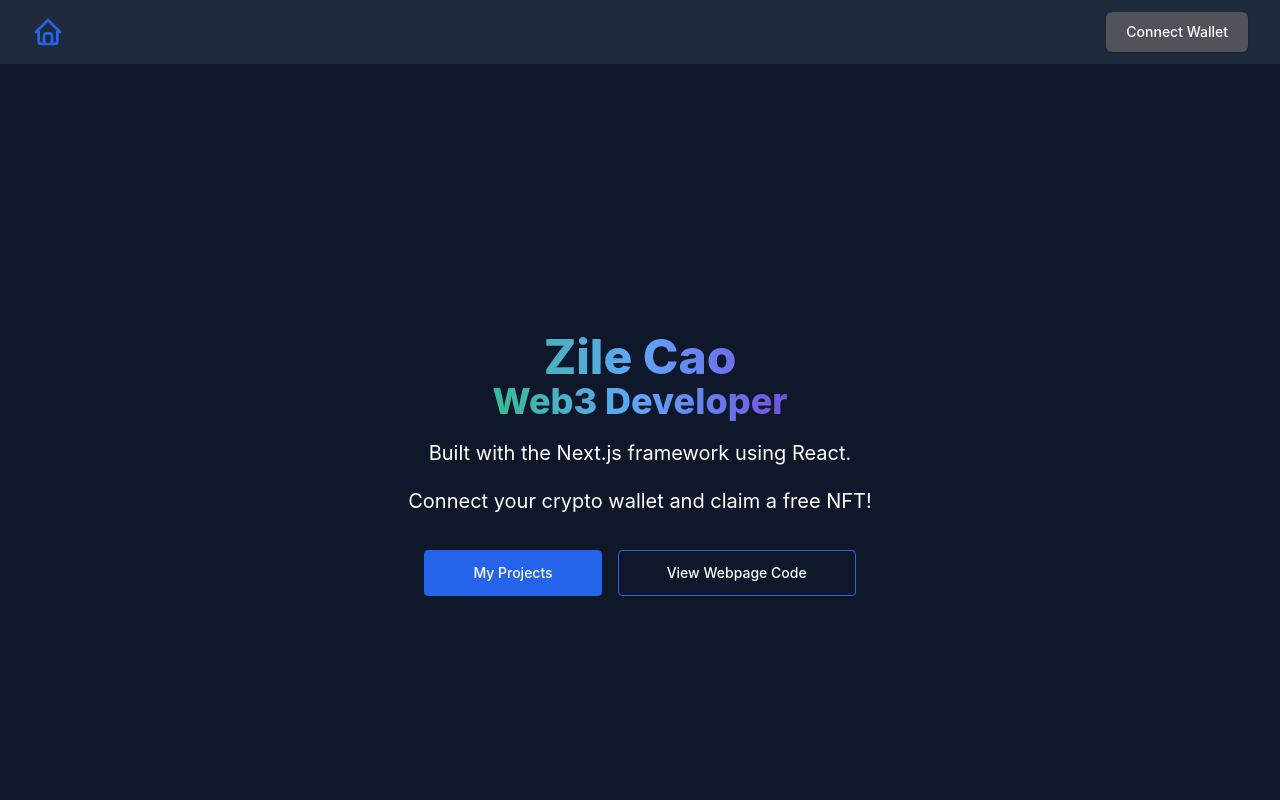
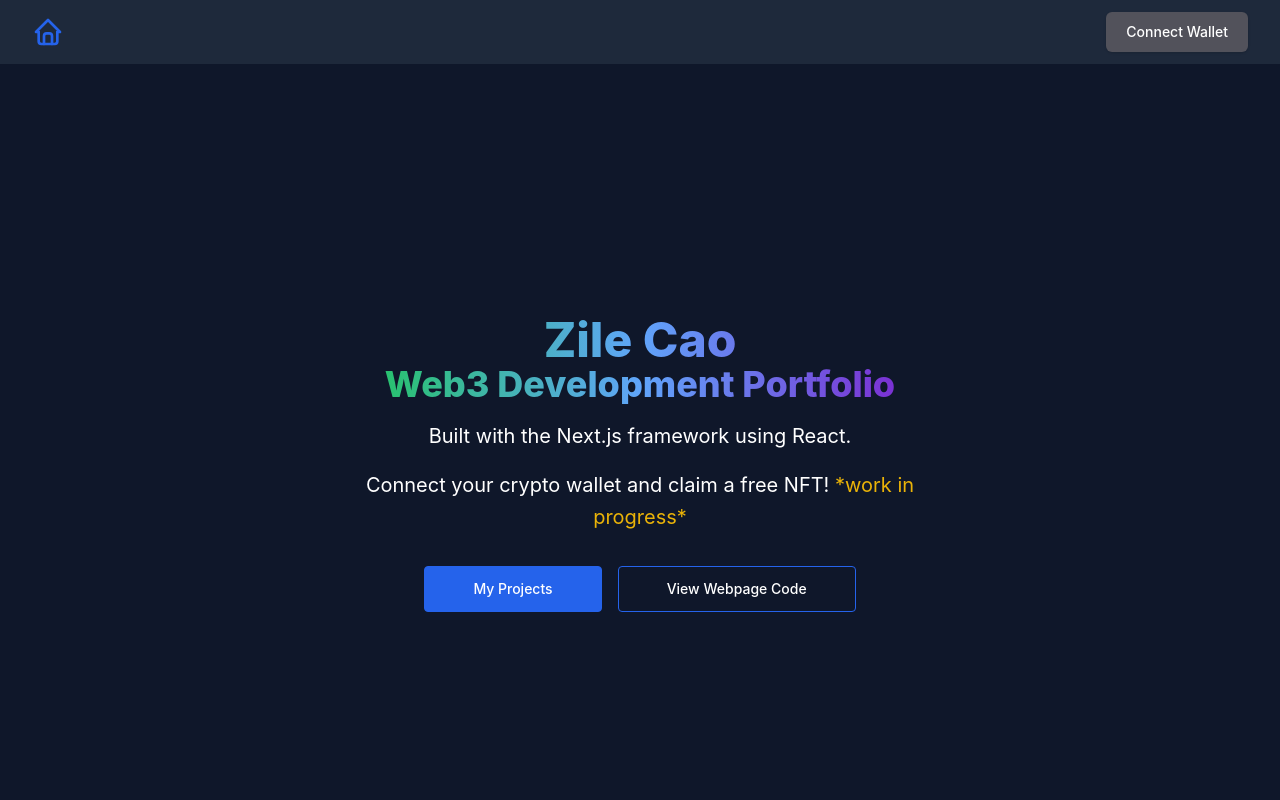
Before and after one commit to ZILECAO/GroupBy, a Next.js app: page / in a window 1280 px wide. Shown: the top 800 px of the page. Built offline with nearby package versions, Linux system fonts and the light colour scheme.

Commit message:
touched homepage up- added work in progress for NFT claim and changed headline

```diff
--- a/pages/index.js
+++ b/pages/index.js
@@ -44,7 +44,7 @@ export default function Home() {
           </h1>
 
           <h1 class="text-2xl font-extrabold text-transparent sm:text-4xl bg-clip-text bg-gradient-to-r from-green-500 via-blue-400 to-purple-700">
-              Web3 Developer
+              Web3 Development Portfolio
           </h1>
 
           <p class="max-w-xl mx-auto mt-4 sm:leading-relaxed sm:text-xl">
@@ -54,7 +54,9 @@ export default function Home() {
 
           <p class="max-w-xl mx-auto mt-4 sm:leading-relaxed sm:text-xl">
             Connect your crypto wallet and claim a free NFT! {"\n"}
-
+            <a class= "text-yellow-500">
+            *work in progress*
+            </a>
           </p>
 
 
```
